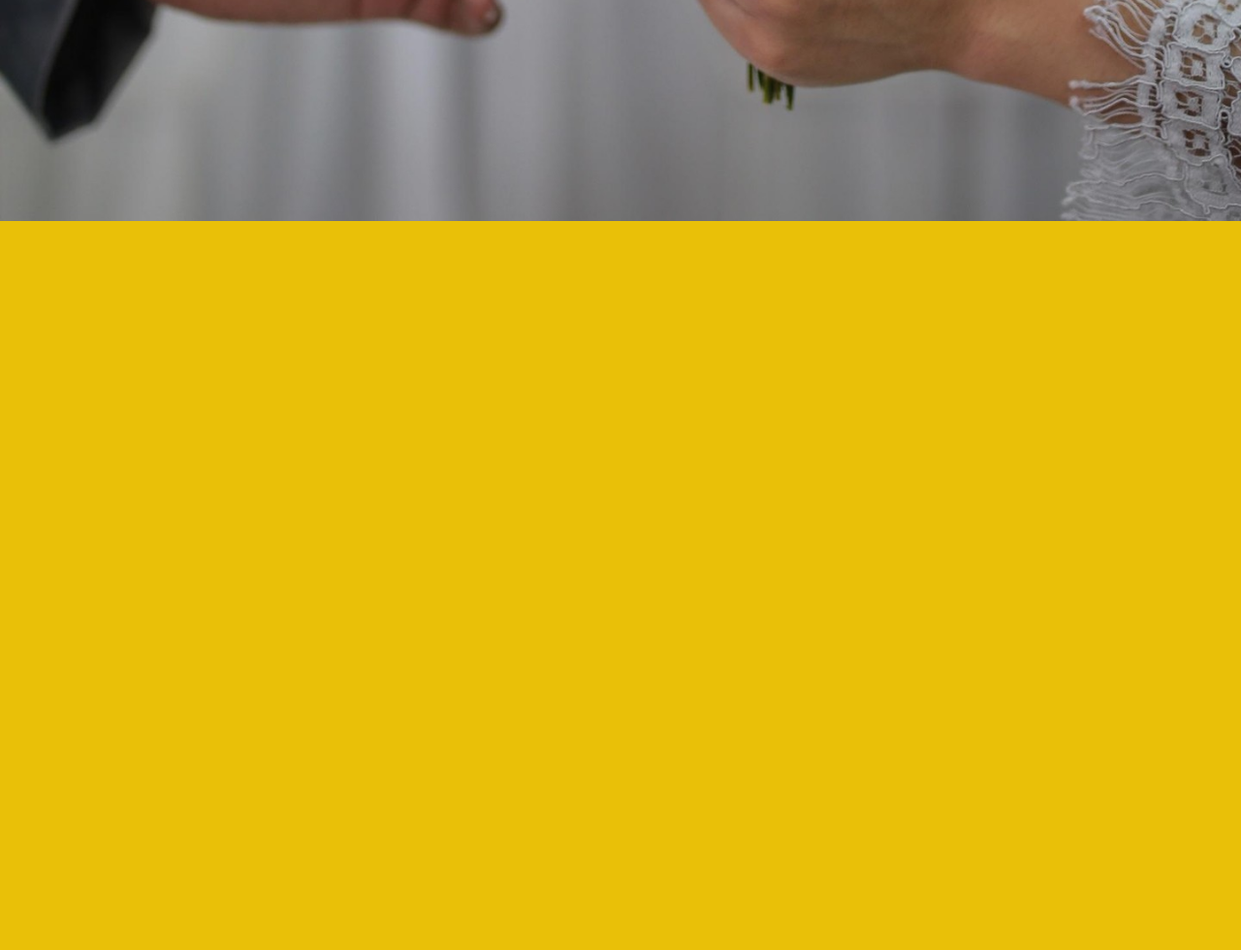
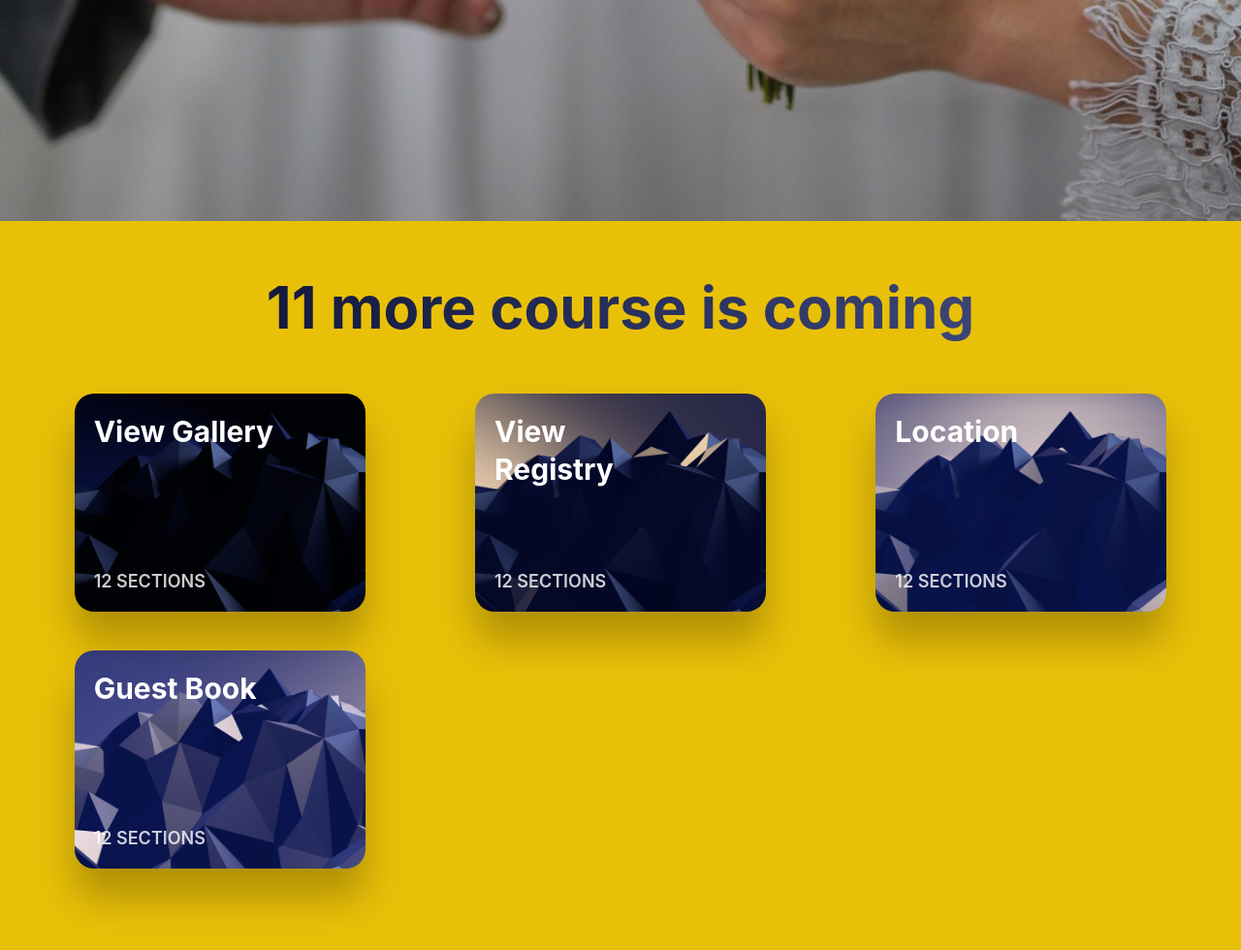
Before and after one commit to HasbullahMnor/wedding-site, a Gatsby site: page / in a window 1280 px wide. Shown: the part 897-1877 px from the top of the page at 97% size. Before the commit the page ends 1125 px from the top, so only its background shows below. Built offline with nearby package versions, Linux system fonts and the light colour scheme; Gatsby itself is replaced by a stand-in of ours.

Commit message:
added cards section

```diff
--- /dev/null
+++ b/src/components/card.css
@@ -0,0 +1,44 @@
+.Card {
+    width: 300px;
+    height: 225px;
+    position: relative;
+    overflow: hidden;
+    border-radius: 20px;
+    box-shadow: 0 30px 40px rgba(0, 0, 0, 0.25);
+    display: grid;
+    grid-template-rows: 1fr 1fr;
+    transition: 0.8s cubic-bezier(0.2, 0.8, 0.2, 1);
+}
+
+.Card:hover {
+    transform: scale(1.1, 1.1);
+    box-shadow: 0 30px 60px rgba(0, 0, 0, 0.5);
+}
+
+.Card:hover img {
+    transform: translateY(-20px);
+}
+
+.Card img {
+    position: absolute;
+    top: 0;
+    height: 110%;
+    z-index: -1;
+    transition: 0.8s cubic-bezier(0.2, 0.8, 0.2, 1);
+}
+
+.Card h3 {
+    color: white;
+    font-size: 30px;
+    margin: 20px 0 0 20px;
+    width: 190px;
+}
+
+.Card p {
+    color: rgba(255, 255, 255, 0.8);
+    text-transform: uppercase;
+    font-weight: 600;
+    font-size: 18px;
+    align-self: end;
+    margin: 0 0 20px 20px;
+}
--- /dev/null
+++ b/src/components/card.js
@@ -0,0 +1,12 @@
+import React from 'react'
+import './card.css'
+
+const Card = props => (
+    <div className="Card">
+        <img src={props.image} alt="" />
+        <h3>{props.title}</h3>
+        <p>{props.text}</p>
+    </div>
+)
+
+export default Card
--- a/src/components/layout.css
+++ b/src/components/layout.css
@@ -33,6 +33,8 @@ a {
   font-size: 60px;
   line-height: 1.2;
 }
+
+
 
 .Hero p {
   font-size: 30px;
@@ -109,3 +111,40 @@ a {
 	grid-template-columns: repeat(3, 1fr);
   }
 }
+
+.CardGroup {
+  margin: 50px 40px 100px;
+  display: grid;
+  grid-template-columns: repeat(3, 1fr);
+  grid-gap: 40px;
+  justify-items: center;
+}
+
+.Cards h2 {
+  margin: 50px 20px;
+  font-size: 60px;
+  text-align: center;
+  font-weight: 700;
+  background: linear-gradient(104.74deg, #050A27 0%,#4A548C 100%);
+  -webkit-background-clip: text;
+  background-clip: text;
+  -webkit-text-fill-color: transparent;
+}
+
+@media (max-width: 640px) {
+  .CardGroup h2 {
+	font-size: 30px;
+  }
+}
+
+@media (max-width: 1060px) {
+  .CardGroup {
+    grid-template-columns: repeat(2, 1fr);
+  }
+}
+
+@media (max-width: 720px) {
+  .CardGroup {
+    grid-template-columns: repeat(1, 1fr);
+  }
+}
--- a/src/pages/index.js
+++ b/src/pages/index.js
@@ -2,6 +2,7 @@ import React from 'react'
 import { Link } from 'gatsby'
 
 import Layout from '../components/layout'
+import Card from '../components/card';
 
 const IndexPage = () => (
   <Layout>
@@ -37,7 +38,30 @@ const IndexPage = () => (
 
       </div>
     </div>
+
+    <div className="Cards">
+    <h2>11 more course is coming</h2>
+      <div className="CardGroup">
+      <Card
+        title="View Gallery"
+        text="12 Sections"
+        image={require('../images/wallpaper.jpg')} />
+      <Card
+        title="View Registry"
+        text="12 Sections"
+        image={require('../images/wallpaper2.jpg')} />
+      <Card
+        title="Location"
+        text="12 Sections"
+        image={require('../images/wallpaper3.jpg')} />
+      <Card
+        title="Guest Book"
+        text="12 Sections"
+        image={require('../images/wallpaper4.jpg')} />
+      </div>
+    </div>
   </Layout>
+
 )
 
 export default IndexPage
```
